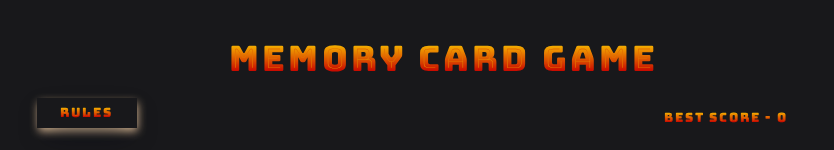
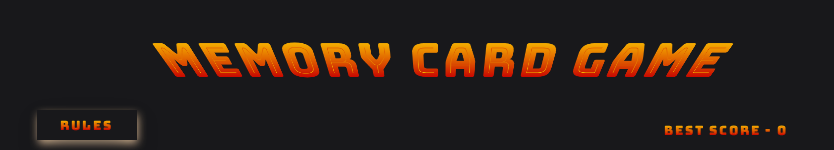
Before and after one commit to nskills-lab/memory-card, a React (Vite) app: page / in a window 1280 px wide. Shown: the top 150 px of the page, without its empty margins (196-1030 px from the left). Built offline with nearby package versions, Linux system fonts and the light colour scheme; no server answers.

Commit message:
Add title perspective

```diff
--- a/src/App.tsx
+++ b/src/App.tsx
@@ -4,8 +4,7 @@ import { Board } from './components/Board';
 /**
  * Steps:
 
- * - Way to keep track of if a user has in the current game iteration clicked on this card
- * -  Way to keep the score
+
  * -  Way to restart the game
  * -  Add short game instructions
  * -  Fix Typescript mistakes
@@ -17,7 +16,9 @@ import { Board } from './components/Board';
 function App() {
   return (
     <div id="game-container">
-      <div id="title"> Memory Card Game</div>
+      <div id="title">
+        <p> Memory Card Game</p>
+      </div>
       <Board></Board>
     </div>
   );
--- a/src/assets/styles/App.css
+++ b/src/assets/styles/App.css
@@ -32,14 +32,19 @@ body {
 }
 
 #title {
+  padding-top: 10px;
   width: 100vw;
   height: 100px;
   display: flex;
-  padding-top: 20px;
   justify-content: center;
   align-items: center;
-  font-size: 2.2rem;
+  font-size: 3rem;
   letter-spacing: 0.2rem;
+  perspective: 70px;
+}
+
+#title > p {
+  transform: rotateX(-10deg);
 }
 
 #header {
@@ -80,7 +85,7 @@ body {
   display: grid;
   justify-content: center;
   align-items: center;
-  grid-template-rows: repeat(2, 310px);
+  grid-template-rows: repeat(2, 300px);
   grid-template-columns: repeat(5, 220px);
 }
 
```
